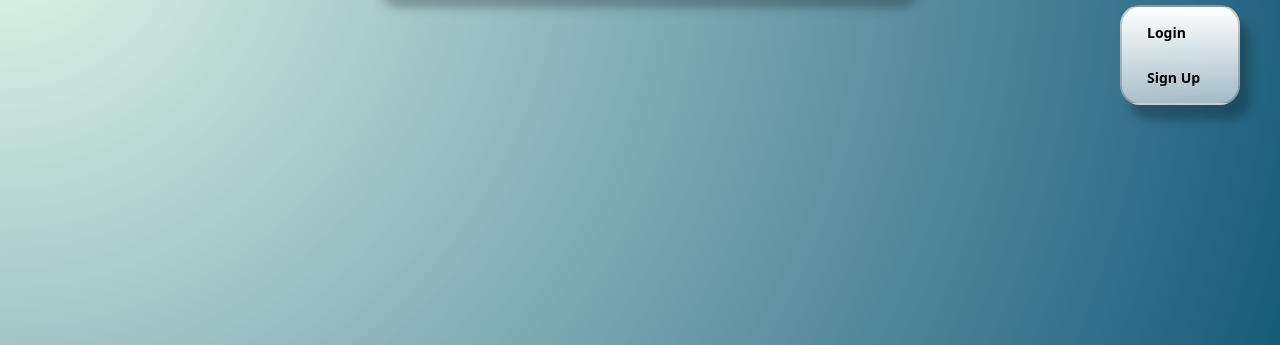
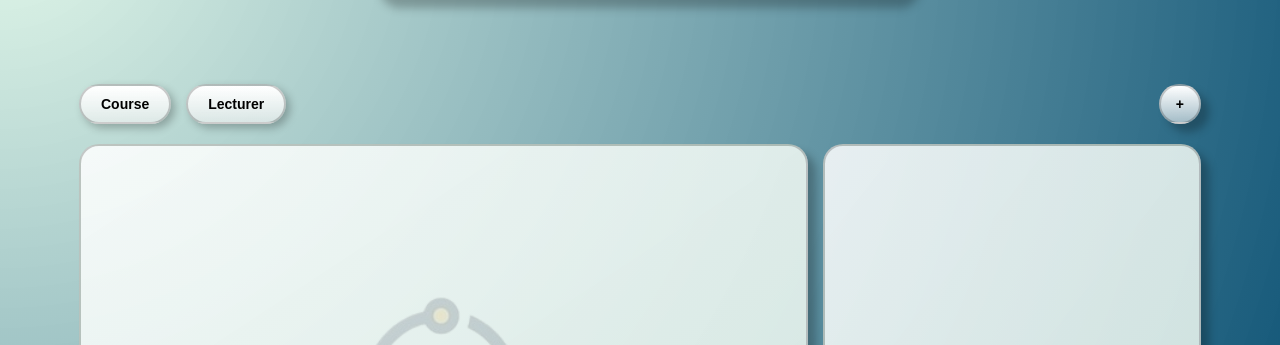
Before and after one commit to CWX07/MyUniSched, a plain HTML site: page myEntities.html in a window 1280 px wide. Shown: the part 99-444 px from the top of the page. Drawn offline with Linux system fonts and the light colour scheme.

Commit message:
Updated frontend structure

```diff
--- a/home.css
+++ b/home.css
@@ -3,8 +3,6 @@
     display: flex;
     justify-content: center;
     align-items: center;
-
-    padding: 70px 0px 0px 0px;
 }
 
 .home_container {
--- a/myEntities.css
+++ b/myEntities.css
@@ -0,0 +1,147 @@
+.myEntities {
+    width: 90vw;
+    height: 100vh;
+
+    display: flex;
+    flex-direction: column;
+    justify-content: center;
+    gap: 20px;
+
+    padding-top: 160px;
+    margin: 0 auto;
+}
+
+.myEntities_menu {
+    display: flex;
+    flex-direction: row;
+    justify-content: space-between;
+    align-items: center;
+
+    padding: 0px 15px;
+}
+
+.myEntities_menu_items {
+    display: flex;
+    justify-content: space-evenly;
+    align-items: center;
+    gap: 15px;
+}
+
+.myEntities_menu_items button {
+    font-size: 14px;
+    font-weight: 600;
+
+    border-radius: 20px;
+    box-shadow:
+        4px 4px 8px rgba(0, 0, 0, 0.25);
+
+    transition:
+        all 0.4s ease-in-out,
+        border-radius 0.2s ease-in-out,
+        color 0.1s ease-in-out;
+}
+
+.myEntities_menu_items button:hover {
+    transform: scale(1.1);
+    background: linear-gradient(
+        to bottom,
+        rgb(30, 30, 30) 0%,
+        rgb(60, 60, 60) 100%
+    );
+    color: #fff;
+    border-radius: 10px;
+}
+
+.addEntity {
+    font-size: 14px;
+    font-weight: 600;
+
+    border-radius: 20px;
+    padding: 10px 15px;
+
+    transition:
+        all 0.4s ease-in-out,
+        border-radius 0.2s ease-in-out,
+        color 0.1s ease-in-out;
+}
+
+.addEntity:hover {
+    transform: scale(1.1);
+    background: linear-gradient(
+        to bottom,
+        rgb(30, 30, 30) 0%,
+        rgb(60, 60, 60) 100%
+    );
+    color: #fff;
+    border-radius: 10px;
+}
+
+.myEntities_container {
+    width: 100%;
+    min-height: 60vh;
+
+    display: flex;
+    justify-content: center;
+    align-items: center;
+    gap: 15px;
+
+    padding: 0px 15px;
+}
+
+.myEntities_list,
+.myEntities_details {
+    height: 100%;
+
+    display: flex;
+    flex-direction: column;
+
+    background: linear-gradient(
+        to bottom right,
+        #ffffffd8 0%,
+        #e6f5eadd 100%
+    );
+
+    padding: 10px 20px;
+
+    border-radius: 20px;
+    border-style: solid;
+    border-color: rgba(0, 0, 0, 0.2);
+    border-width: 2px;
+    border-radius: 20px;
+
+    box-shadow:
+        8px 8px 8px rgba(0, 0, 0, 0.25);
+}
+
+.myEntities_list {
+    width: 65%;
+}
+
+.myEntities_list::before {
+    content: "";
+    position: relative;
+    width: 50%;
+    height: 50%;
+    top: 50%;
+    left: 50%;
+
+    background: url("./img/logo.png");
+    background-position: center;
+    background-repeat: no-repeat;
+    background-size: contain;
+
+    opacity: 0.2;
+
+    transform:translate(-50%, -50%);
+}
+
+.myEntities_details {
+    flex: 1;
+    justify-content: center;
+    align-items: center;
+    gap: 15px;
+}
+
+.myEntities_details p {
+    font-size: 14px;
+}
--- a/myEntities.html
+++ b/myEntities.html
@@ -23,15 +23,34 @@
             <li><a href="./mySchedule.html">My Schedule</a></li>
         </ul>
 
-        <div class="profile">
-            <img src="./img/pfp_icon.png" alt="" class="profile_img">
+        <div class="profile_menu">
+            <img src="img/pfp_icon.png" class="profile_img" alt="">
 
-            <div class="dropdown_menu">
-                <a href="#" id="login">Login</a>
-                <a href="#" id="signup">Sign Up</a>
+            <div class="dropdown">
+                <a href="#" id="openLogIn">Log In</a>
+                <a href="#" id="openSignUp">Sign up</a>
             </div>
         </div>
     </nav>
+
+    <section class="myEntities">
+        <div class="myEntities_menu">
+            <div class="myEntities_menu_items">
+                <button class="course">Course</button>
+                <button class="lecturer">Lecturer</button>
+            </div>
+
+            <button class="addEntity">+</button>
+        </div>
+
+        <div class="myEntities_container">
+            <div class="myEntities_list"></div>
+            <div class="myEntities_details">
+                <h1>MyUniSched</h1>
+                <p>"Click a course or lecturer to view details."</p>
+            </div>
+        </div>
+    </section>
 
     <footer>
         <div class="footer_container">
--- a/style.css
+++ b/style.css
@@ -22,6 +22,31 @@ body {
     min-height: 100vh;
 }
 
+section {
+    padding-top: 90px;
+}
+
+button {
+    background: linear-gradient(
+        to bottom,
+        #ffffff 0%,
+        #f2f2f29a 100%
+    );
+
+    padding: 10px 20px;
+
+    border-radius: 20px;
+    border-style: solid;
+    border-color: rgba(0, 0, 0, 0.2);
+    border-width: 2px;
+    border-radius: 20px;
+
+    cursor: pointer;
+
+    box-shadow:
+        8px 8px 8px rgba(0, 0, 0, 0.25);
+}
+
 .main_bg {
     position: fixed;
     top: 0;
@@ -31,8 +56,8 @@ body {
 
     background: radial-gradient(
         circle at top left,
-        rgba(218, 248, 227, 0.7) 0%,
-        rgb(0, 72, 110) 100%
+        #daf8e3b3 0%,
+        #00486e 100%
     );
 
     z-index: -100;
@@ -99,6 +124,8 @@ body {
     font-size: 16px;
     font-weight: 700;
 
+    border-radius: 20px;
+
     padding: 0px 20px;
     transition:
         all 0.4s ease-in-out,
@@ -107,16 +134,30 @@ body {
 }
 
 .navbar ul li a:hover {
-    transform: scale(1.1);
+    transform: scale(1.05);
     background: linear-gradient(
         to bottom,
         rgb(30, 30, 30) 0%,
         rgb(60, 60, 60) 100%
     );
     color: #fff;
-    border-radius: 20px;
+    border-radius: 10px;
 }
 
+.profile_menu {
+    position: relative;
+
+    transition:
+        opacity 0.3s ease-in-out,
+        transform 0.3s ease-in-out;
+}
+
+.profile_menu:hover .dropdown,
+.profile_menu .dropdown:hover {
+    opacity: 1;
+    transform: translateY(0);
+    pointer-events: auto;
+}
 
 .profile_img {
     width: 50px;
@@ -124,8 +165,9 @@ body {
 
     filter: drop-shadow(0 0 2px rgb(255, 255, 255));
     border: 2px solid rgba(0, 0, 0, 0.15);
+    border-radius: 50%;
+
     cursor: pointer;
-    border-radius: 50%;
 
     transition: all 0.3s ease-in-out;
 }
@@ -135,10 +177,11 @@ body {
     filter: drop-shadow(0 0 4px rgb(255, 255, 255));
 }
 
-.dropdown_menu {
+.dropdown {
     position: absolute;
     top: 105%;
-    right: 40px;
+    right: 0;
+
     width: 120px;
     height: 100px;
 
@@ -148,20 +191,25 @@ body {
         #f2f2f29a 100%
     );
 
-    display: flex; /* Display none, flex when hover or clicked */
+    display: flex;
     flex-direction: column;
     justify-content: space-evenly;
     align-items: flex-start;
 
     border-radius: 20px;
-    border-style: solid;
-    border-color: rgba(0, 0, 0, 0.2);
-    border-width: 2px;
-    box-shadow:
-        10px 15px 10px rgba(0, 0, 0, 0.25);
+    border: 2px solid rgba(0, 0, 0, 0.2);
+    box-shadow: 10px 15px 10px rgba(0, 0, 0, 0.25);
+
+    opacity: 0;
+    transform: translateY(-10px);
+    pointer-events: none;
+
+    transition:
+        opacity 0.3s ease-in-out,
+        transform 0.3s ease-in-out;
 }
 
-.dropdown_menu a {
+.dropdown a {
     text-decoration: none;
     width: 100%;
     height: 30px;
@@ -174,6 +222,8 @@ body {
     font-weight: 600;
     color: #000;
 
+    border-radius: 20px;
+
     padding: 20px 0px 20px 25px;
     transition:
         all 0.4s ease-in-out,
@@ -181,7 +231,7 @@ body {
         color 0.1s ease-in-out;
 }
 
-.dropdown_menu a:hover {
+.dropdown a:hover {
     transform: scale(1.1);
     background: linear-gradient(
         to bottom,
@@ -200,7 +250,7 @@ footer {
     align-items: center;
 
     margin-top: auto;
-    padding: 20px 0px 10px 0px;
+    padding: 10px 0px 10px 0px;
 }
 
 .footer_container {
```
Also changed, not shown: generate.html (+5 -5 lines), index.html (+5 -5 lines), mySchedule.css (+102 -0 lines), mySchedule.html (+19 -5 lines).
